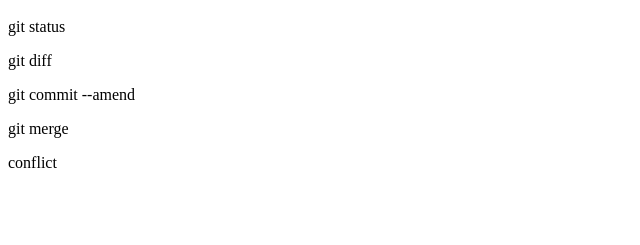
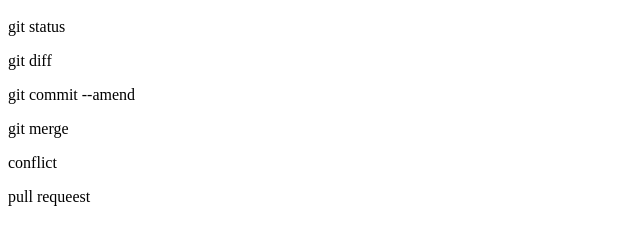
Before and after one commit to wt-p/git_tutorial, a plain HTML site: page index.html in a window 1280 px wide. Shown: the part 57-302 px from the top of the page, without its empty margins (0-640 px from the left). Drawn offline with Linux system fonts and the light colour scheme.

Commit message:
pull requestを追記

```diff
--- a/index.html
+++ b/index.html
@@ -4,3 +4,4 @@
 <p>git commit --amend</p>
 <p>git merge</p>
 <p>conflict</p>
+<p>pull requeest</p>
```
